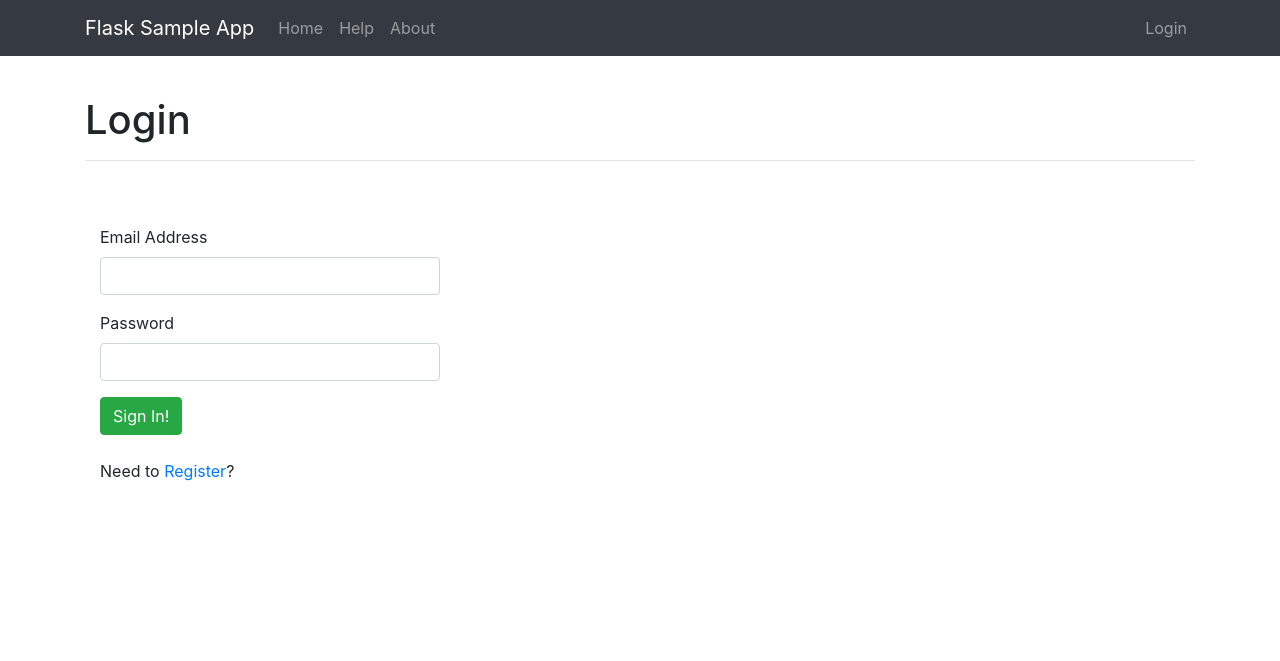
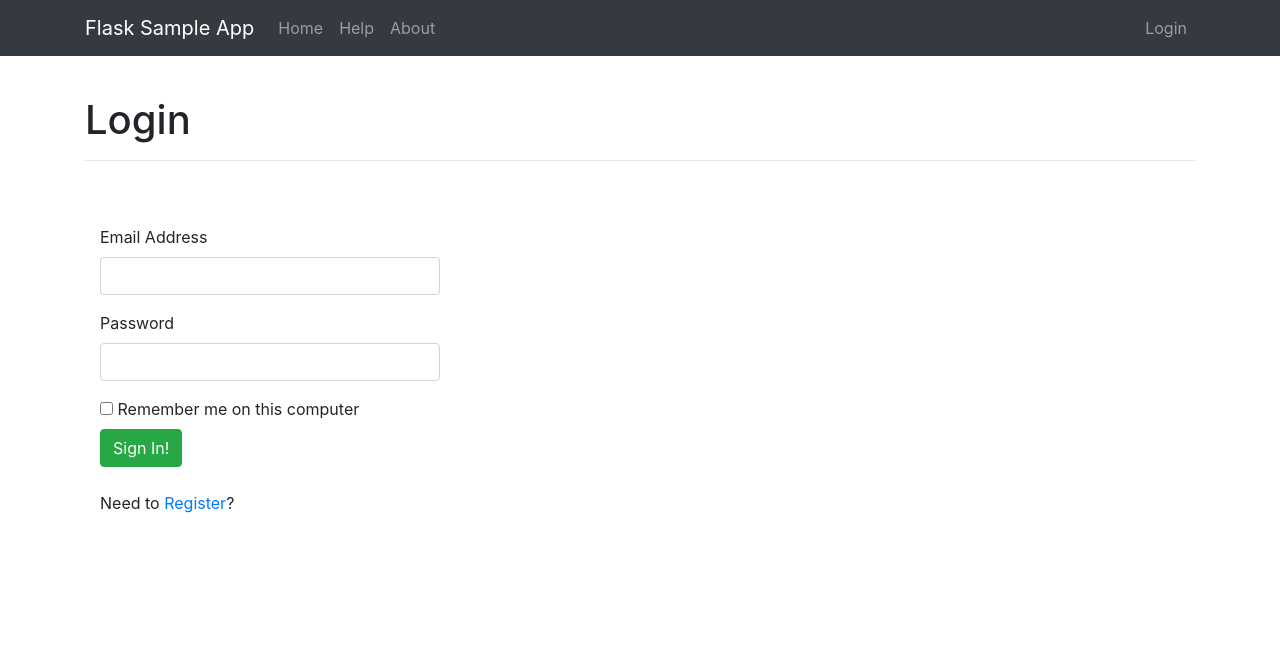
Before and after one commit to soichiroota/flask_sample_app, a Flask app: page /login in a window 1280 px wide. Shown: the top 661 px of the page. Run offline with Flask 2, Linux system fonts and the light colour scheme; parts of the project's set-up code (start-up, migrations or seed data) failed here and were passed over; some libraries are stand-ins or nearby versions.

Commit message:
Implement advanced login

```diff
--- a/project/client/templates/user/login.html
+++ b/project/client/templates/user/login.html
@@ -17,6 +17,7 @@
     <div class="col-lg-4 col-sm-4">
       {{ wtf.form_field(form.email) }}
       {{ wtf.form_field(form.password) }}
+      {{ wtf.form_field(form.remember_me) }}
 
       <button class="btn btn-success" type="submit">Sign In!</button>
       <br><br>
--- a/project/server/user/forms.py
+++ b/project/server/user/forms.py
@@ -2,13 +2,16 @@
 
 
 from flask_wtf import FlaskForm
-from wtforms import StringField, PasswordField
-from wtforms.validators import DataRequired, Email, Length, EqualTo
+from wtforms import StringField, PasswordField, BooleanField
+from wtforms.validators import (
+    DataRequired, Email, Length, EqualTo
+)
 
 
 class LoginForm(FlaskForm):
     email = StringField("Email Address", [DataRequired(), Email()])
     password = PasswordField("Password", [DataRequired()])
+    remember_me = BooleanField("Remember me on this computer")
 
 
 class RegisterForm(FlaskForm):
--- a/project/server/user/views.py
+++ b/project/server/user/views.py
@@ -43,7 +43,7 @@ def login():
         if user and bcrypt.check_password_hash(
             user.password, request.form["password"]
         ):
-            login_user(user)
+            login_user(user, remember=form.remember_me.data)
             flash("You are logged in. Welcome!", "success")
             return redirect(url_for("user.show", user_id=user.id))
         else:
```
